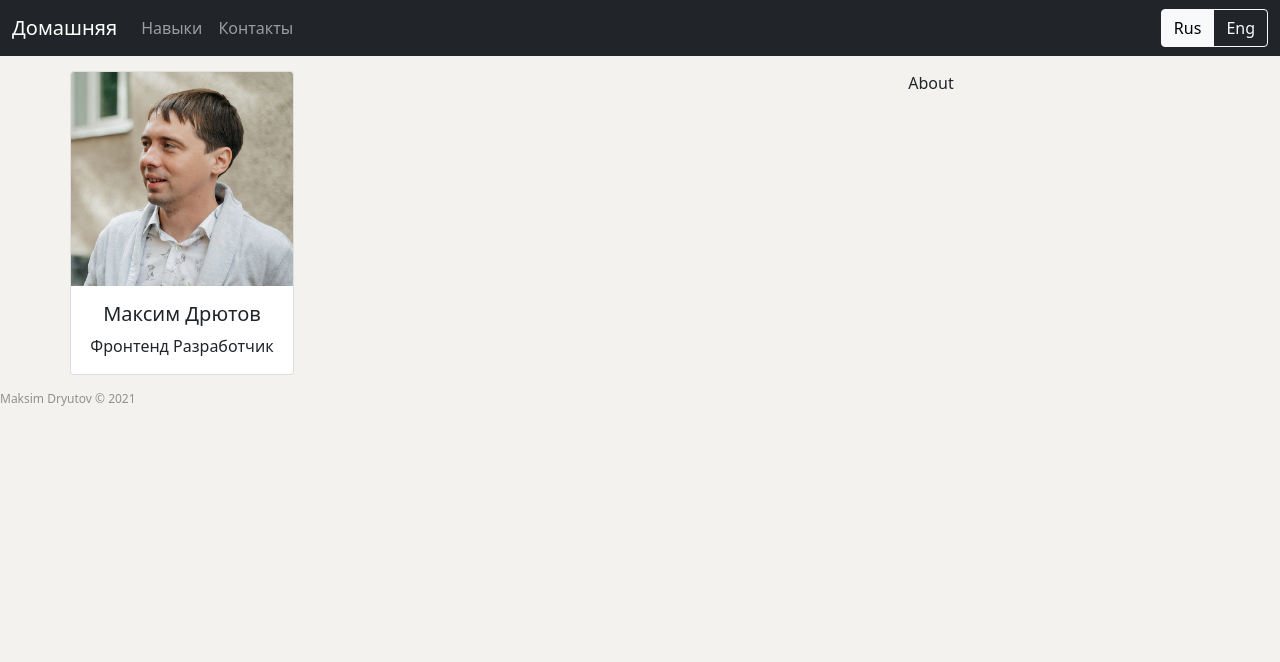
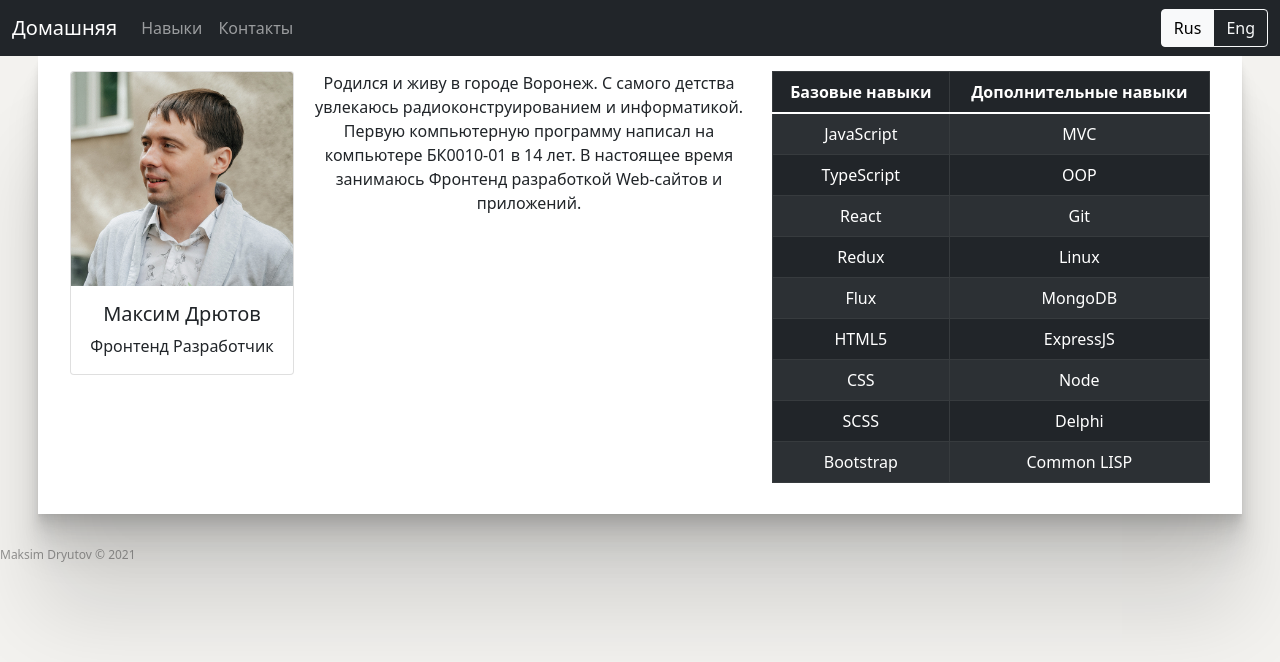
Before and after one commit to maximkaaaa27/my-page, a React (Create React App) app: page / in a window 1280 px wide. Shown: the top 662 px of the page. Built offline with nearby package versions, Linux system fonts and the light colour scheme.

Commit message:
Add skills *delete routes, now SPA *create Contacts

```diff
--- a/src/App.scss
+++ b/src/App.scss
@@ -14,10 +14,17 @@ body {
 }
 
 .main-card {
+  background: white;
+  box-shadow: 0 2.8px 2.2px rgba(0, 0, 0, 0.034),
+    0 6.7px 5.3px rgba(0, 0, 0, 0.048), 0 12.5px 10px rgba(0, 0, 0, 0.06),
+    0 22.3px 17.9px rgba(0, 0, 0, 0.072), 0 41.8px 33.4px rgba(0, 0, 0, 0.086),
+    0 100px 80px rgba(0, 0, 0, 0.12);
   padding: 15px 20px;
 }
 
 #copyright {
+
+  margin-top: 2rem;
   font-size: 12px;
   color: #50505099
 }
--- a/src/App.tsx
+++ b/src/App.tsx
@@ -8,26 +8,31 @@ import {
 import { CardAbout } from './component/CardAbout';
 import { NavbarComponent } from './component/Navbar';
 import { about } from './about/about';
-import { Skills } from './pages/Skills';
-import { Contacts } from './pages/Contacts';
 
 function App() {
 
 
-  const [value, setValue] = useState(localStorage.getItem('Language') || 'Rus');
+  const [language, setLanguage] = useState(localStorage.getItem('Language') || 'Rus');
+  const [aboutMe, setAboutMe] = useState('skills');
+
   if (!localStorage.getItem('Language')) localStorage.setItem('Language', 'Rus');
 
   const handleLanguageChange = (val:string) => {
-    setValue(val);
+    setLanguage(val);
     localStorage.setItem('Language', val);
   };
+
+  const handleAboutMeChange = (val: string) => {
+    setAboutMe(val);
+  }
 
   return (
     <Router>
 
      <NavbarComponent
        languageChange={handleLanguageChange}
-       language={value}
+       aboutMeChange={handleAboutMeChange}
+       language={language}
       />
 
     <Switch>
@@ -35,19 +40,9 @@ function App() {
       <Route exact path='/'>
         <CardAbout
           data={about}
-          language={value}
+          about={aboutMe}
+          language={language}
           />
-      </Route>
-
-      <Route exact path='/skills'>
-        <Skills
-          data={about}
-          language={value}
-        />
-      </Route>
-
-      <Route exact path='/contacts'>
-        <Contacts />
       </Route>
 
       </Switch>
--- a/src/about/about.tsx
+++ b/src/about/about.tsx
@@ -4,6 +4,7 @@ export type About = {
       name: string;
       lastName: string;
       age: string;
+      about: string;
       info: string;
       mainSkills: string[];
       otherSkills: string[];
@@ -13,6 +14,7 @@ export type About = {
       name: string;
       lastName: string;
       age: string;
+      about: string;
       info: string;
       mainSkills: string[];
       otherSkills: string[];
@@ -32,18 +34,20 @@ export const about = {
     name: 'Максим',
     lastName: 'Дрютов',
     age: '30',
+    about: 'Родился и живу в городе Воронеж. С самого детства увлекаюсь радиоконструированием и информатикой. Первую компьютерную программу написал на компьютере БК0010-01 в 14 лет. В настоящее время занимаюсь Фронтенд разработкой Web-сайтов и приложений.',
     info: 'Фронтенд Разработчик',
     mainSkills: ['JavaScript','TypeScript', 'React', 'Redux', 'HTML5', 'CSS', 'SCSS', 'Bootstrap'],
-    otherSkills: ['MVC', 'OOP', 'Flux', 'Common LISP', 'Delphy', 'Git', 'Linux', 'MongoDB', 'ExpressJS', 'Node']
+    otherSkills: ['MVC', 'OOP',  'Git', 'Linux', 'MongoDB', 'ExpressJS', 'Node', 'Delphi', 'Common LISP']
   },
 
   Eng: {
     name: 'Maksim',
     lastName: 'Dryutov',
     age: '30',
+    about: 'I was born and live in the city of Voronezh. Since childhood I have been fond of radio engineering and computer science. I wrote the first computer program on a computer BK0010-01 at the age of 14. Currently I am engaged in Front-end development of Web sites and applications.',
     info: 'Frontend Developer',
-    mainSkills: ['JavaScript','TypeScript', 'React', 'Redux', 'HTML5', 'CSS', 'SCSS', 'Bootstrap'],
-    otherSkills: ['MVC', 'OOP', 'Flux', 'Common LISP', 'Delphy', 'Git', 'Linux', 'MongoDB', 'ExpressJS', 'Node']
+    mainSkills: ['JavaScript','TypeScript', 'React', 'Redux', 'Flux', 'HTML5', 'CSS', 'SCSS', 'Bootstrap'],
+    otherSkills: ['MVC', 'OOP',  'Git', 'Linux', 'MongoDB', 'ExpressJS', 'Node', 'Delphi', 'Common LISP']
   }
 
 }
--- a/src/component/CardAbout.tsx
+++ b/src/component/CardAbout.tsx
@@ -2,9 +2,11 @@ import React from 'react'
 import { Col, Row, Card, Container } from 'react-bootstrap'
 import { About } from '../about/about'
 import avatar from '../about/avatar.jpg'
+import { Contacts } from '../pages/Contacts'
+import { Skills } from '../pages/Skills'
 
 
-type AboutProps = { data: About, language: string }
+type AboutProps = { data: About, language: string, about: string }
 
 export const CardAbout = (props: AboutProps) => {
 
@@ -12,7 +14,7 @@ export const CardAbout = (props: AboutProps) => {
   return (
     <Container className="text-center center" fluid>
     <Row className="main-card">
-        <Col>
+        <Col style={{maxWidth: '15rem'}}>
           <Card style={{ width: '14rem' }}>
             <Card.Img  variant="top" src={avatar} />
             <Card.Body>
@@ -33,7 +35,11 @@ export const CardAbout = (props: AboutProps) => {
         </Col>
 
         <Col>
-          <p>About</p>
+        <p>{(props.language === 'Rus') ? props.data.Rus.about : props.data.Eng.about}</p>
+        </Col>
+
+        <Col>
+        {(props.about === 'skills') ? <Skills language={props.language} data={props.data}/> : <Contacts />}
         </Col>
 
       </Row>
--- a/src/component/Navbar.tsx
+++ b/src/component/Navbar.tsx
@@ -2,7 +2,11 @@ import React from 'react'
 import { Container, Navbar, Nav, ButtonGroup, ToggleButton } from 'react-bootstrap'
 
 
-type NavbarProps = { languageChange: (val: string) => void; language: string }
+type NavbarProps = {
+  languageChange: (val: string) => void;
+  aboutMeChange: (val: string) => void;
+  language: string
+}
 
 
 export const NavbarComponent = (props: NavbarProps) => {
@@ -36,9 +40,11 @@ export const NavbarComponent = (props: NavbarProps) => {
 
       <Nav className="me-auto">
 
-        <Nav.Link href="/skills">{(props.language === 'Eng') ? navbarNames.Eng.skills: navbarNames.Rus.skills}</Nav.Link>
 
-        <Nav.Link href="/contacts">{(props.language === 'Eng') ? navbarNames.Eng.contacts : navbarNames.Rus.contacts}</Nav.Link>
+
+        <Nav.Link onClick={() => props.aboutMeChange('skills')}>{(props.language === 'Eng') ? navbarNames.Eng.skills: navbarNames.Rus.skills}</Nav.Link>
+
+        <Nav.Link onClick={() => props.aboutMeChange('contacts')}>{(props.language === 'Eng') ? navbarNames.Eng.contacts : navbarNames.Rus.contacts}</Nav.Link>
 
       </Nav>
 
--- a/src/pages/Contacts.tsx
+++ b/src/pages/Contacts.tsx
@@ -1,10 +1,15 @@
 import React from "react";
+import { ListGroup } from "react-bootstrap";
 
 
 export const Contacts = () => {
 
-
   return (
-    <h1>Contacts</h1>
+    <ListGroup>
+      <ListGroup.Item>GitHub</ListGroup.Item>
+      <ListGroup.Item>Skype:</ListGroup.Item>
+      <ListGroup.Item>Email</ListGroup.Item>
+      <ListGroup.Item>LinkedIn</ListGroup.Item>
+    </ListGroup>
   )
 }
--- a/src/pages/Skills.tsx
+++ b/src/pages/Skills.tsx
@@ -1,4 +1,5 @@
 import React from 'react'
+import { Table } from 'react-bootstrap'
 import { About } from '../about/about'
 
 type SkillsProps = {data: About, language: string}
@@ -7,8 +8,24 @@ export const Skills = (props: SkillsProps) => {
 
 
   return (
-    <>
-    <h1>{(props.language === 'Rus') ? 'Навыки': 'Skills'}</h1>
-    </>
+    <Table striped bordered hover variant="dark">
+        <thead>
+    <tr>
+      <th>{(props.language === 'Eng')? 'Basic skills' : 'Базовые навыки'}</th>
+      <th>{(props.language === 'Eng')? 'Extra skills' : 'Дополнительные навыки'}</th>
+    </tr>
+  </thead>
+  <tbody>
+      {props.data.Eng.mainSkills.map((item, index) => {
+        return (
+          <tr key={index}>
+          <td>{item}</td>
+          <td>{props.data.Eng.otherSkills[index]}</td>
+        </tr>
+        )
+
+      })}
+  </tbody>
+    </Table>
   )
 }
```
